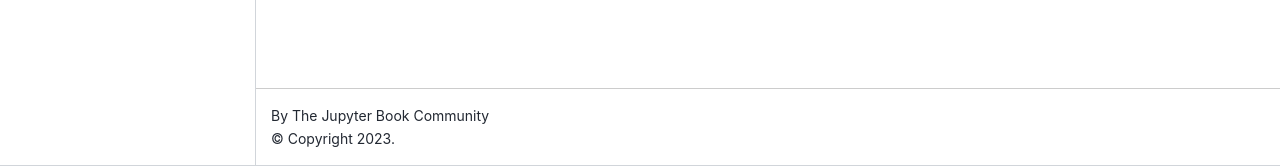
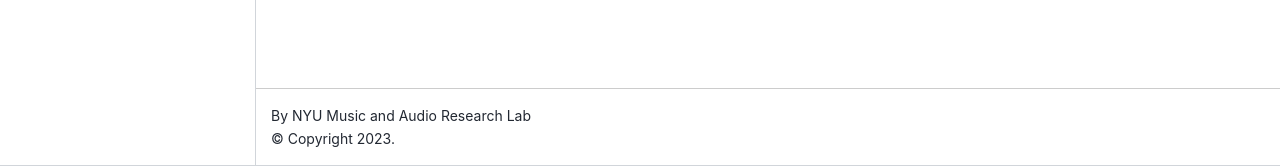
Before and after one commit to marl/marl-handbook, a Jupyter Book: the page built from intro.md, in a window 1280 px wide. Shown: the part 734-900 px from the top of the page. Built offline with Jupyter Book 1.0.4 settings and Sphinx 7.4.7 and the Sphinx Book theme 1.1.4, drawn with Linux system fonts in a browser that asks for light colours; pages that are not in the unit, such as notebooks, are missing from menus.

Commit message:
updating config

```diff
--- a/_config.yml
+++ b/_config.yml
@@ -1,8 +1,8 @@
 # Book settings
 # Learn more at https://jupyterbook.org/customize/config.html
 
-title: My sample book
-author: The Jupyter Book Community
+title: MARL Handbook
+author: NYU Music and Audio Research Lab
 logo: logo.png
 
 # Force re-execution of notebooks on each build.
@@ -21,9 +21,9 @@ bibtex_bibfiles:
 
 # Information about where the book exists on the web
 repository:
-  url: https://github.com/executablebooks/jupyter-book  # Online location of your book
-  path_to_book: docs  # Optional path to your book, relative to the repository root
-  branch: master  # Which branch of the repository should be used when creating links (optional)
+  url: https://github.com/main/marl-handbook  # Online location of your book
+  path_to_book: .  # Optional path to your book, relative to the repository root
+  branch: main  # Which branch of the repository should be used when creating links (optional)
 
 # Add GitHub buttons to your book
 # See https://jupyterbook.org/customize/config.html#add-a-link-to-your-repository
```
